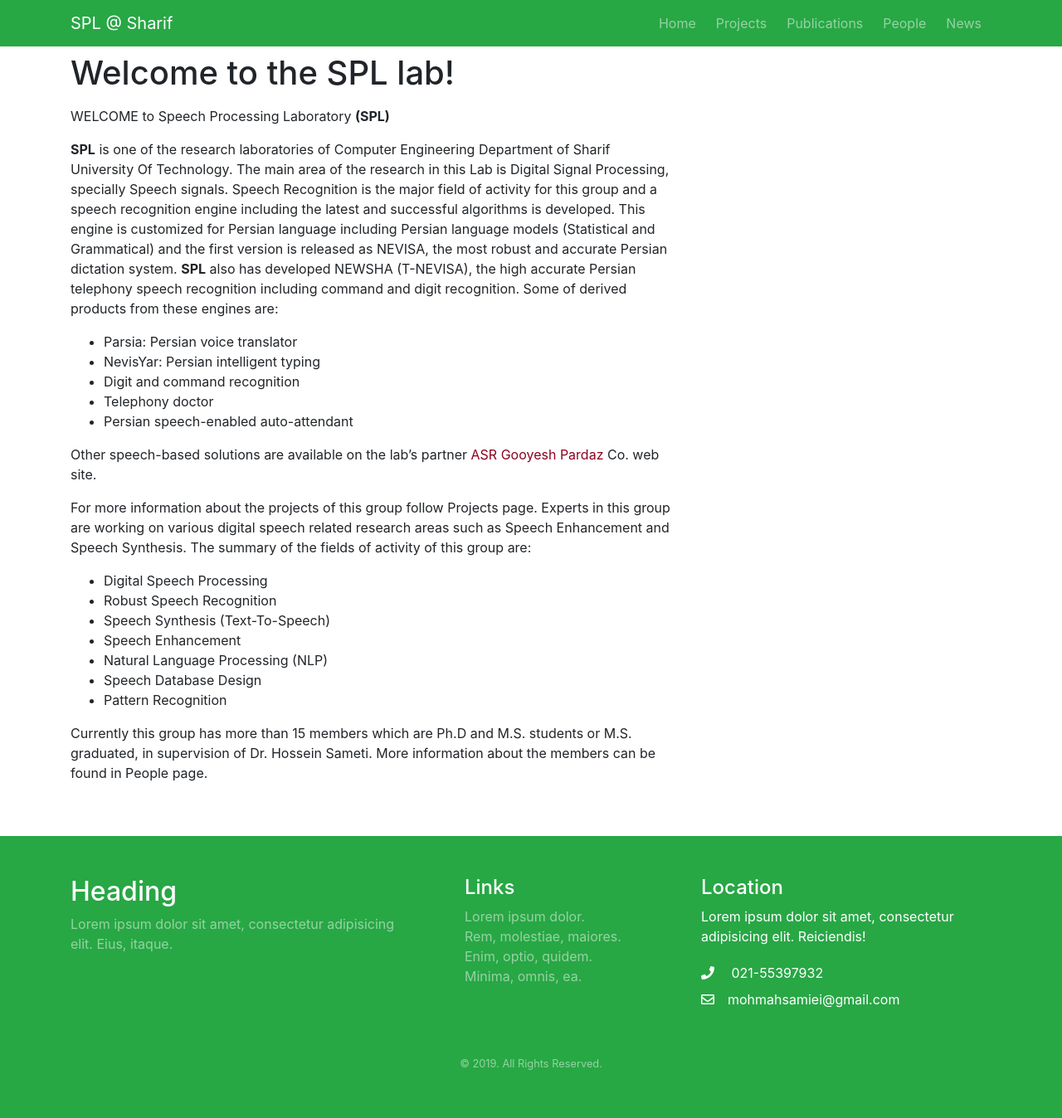
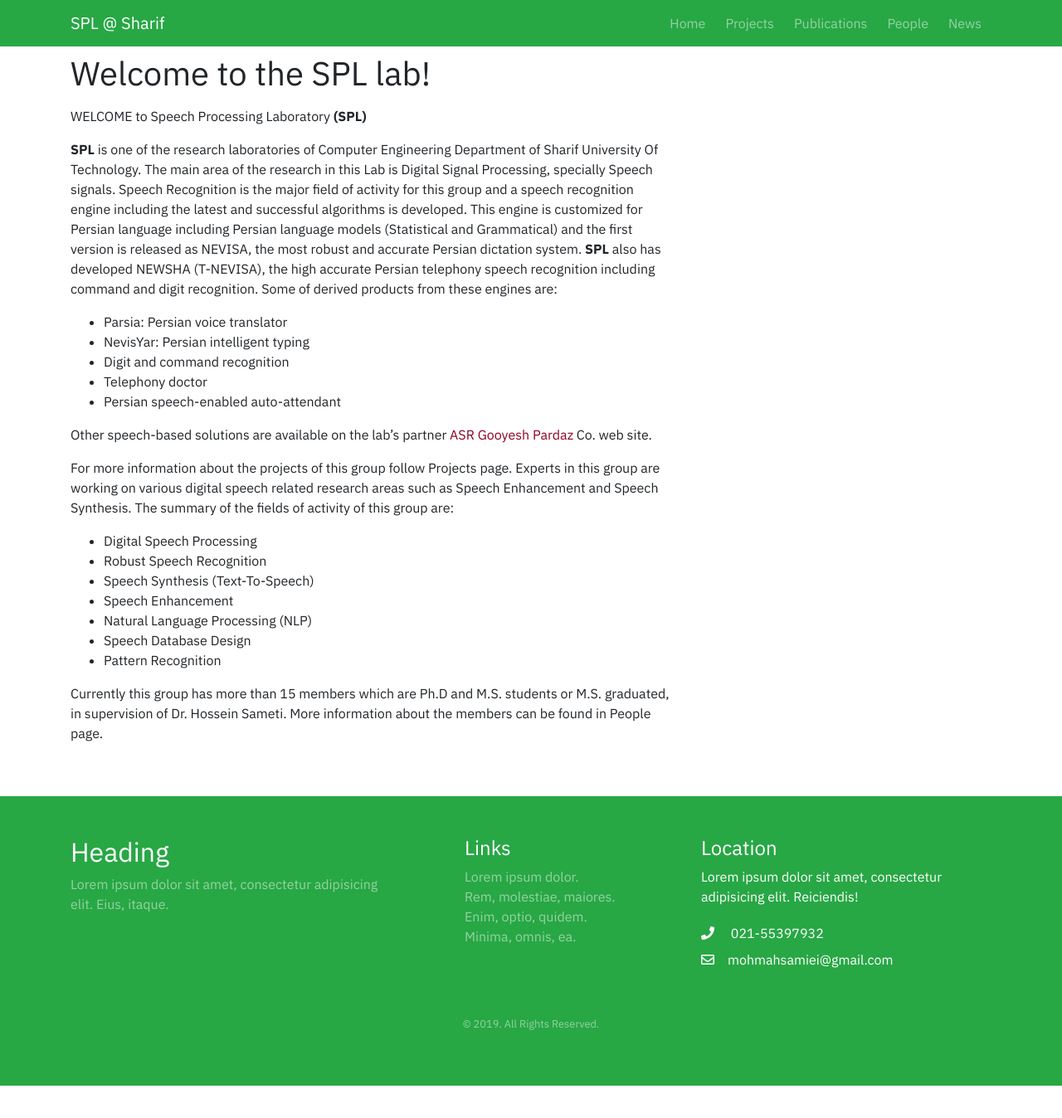
Before and after one commit to mmsamiei/spl-site, a Jekyll site: the page built from _pages/home.md, in a window 1280 px wide and 1357 px high. Shown: the top 1348 px of the window at 83% size. Built offline with Jekyll 4.4.1, drawn with Linux system fonts in a browser that asks for light colours; nearby versions of some CDN libraries.

Commit message:
add IBM-Plex-Sans Font

```diff
--- a/_includes/head.html
+++ b/_includes/head.html
@@ -4,5 +4,7 @@
   <meta http-equiv="X-UA-Compatible" content="ie=edge">
   <title>Jekyll and Bootstrap</title>
 
+  <link href="https://fonts.googleapis.com/css?family=IBM+Plex+Sans:400,700&display=swap" rel="stylesheet">
+
   <link rel="stylesheet" href="/css/main.css">
 </head>
--- a/css/custom/_variables.scss
+++ b/css/custom/_variables.scss
@@ -2,3 +2,7 @@ $primary: #8d021f; // burgundy
 $theme-colors: (
   "custom-color": #FFC922
 );
+
+* {
+  font-family: 'IBM Plex Sans', sans-serif;
+}
```
Also changed, not shown: 2 other files.
